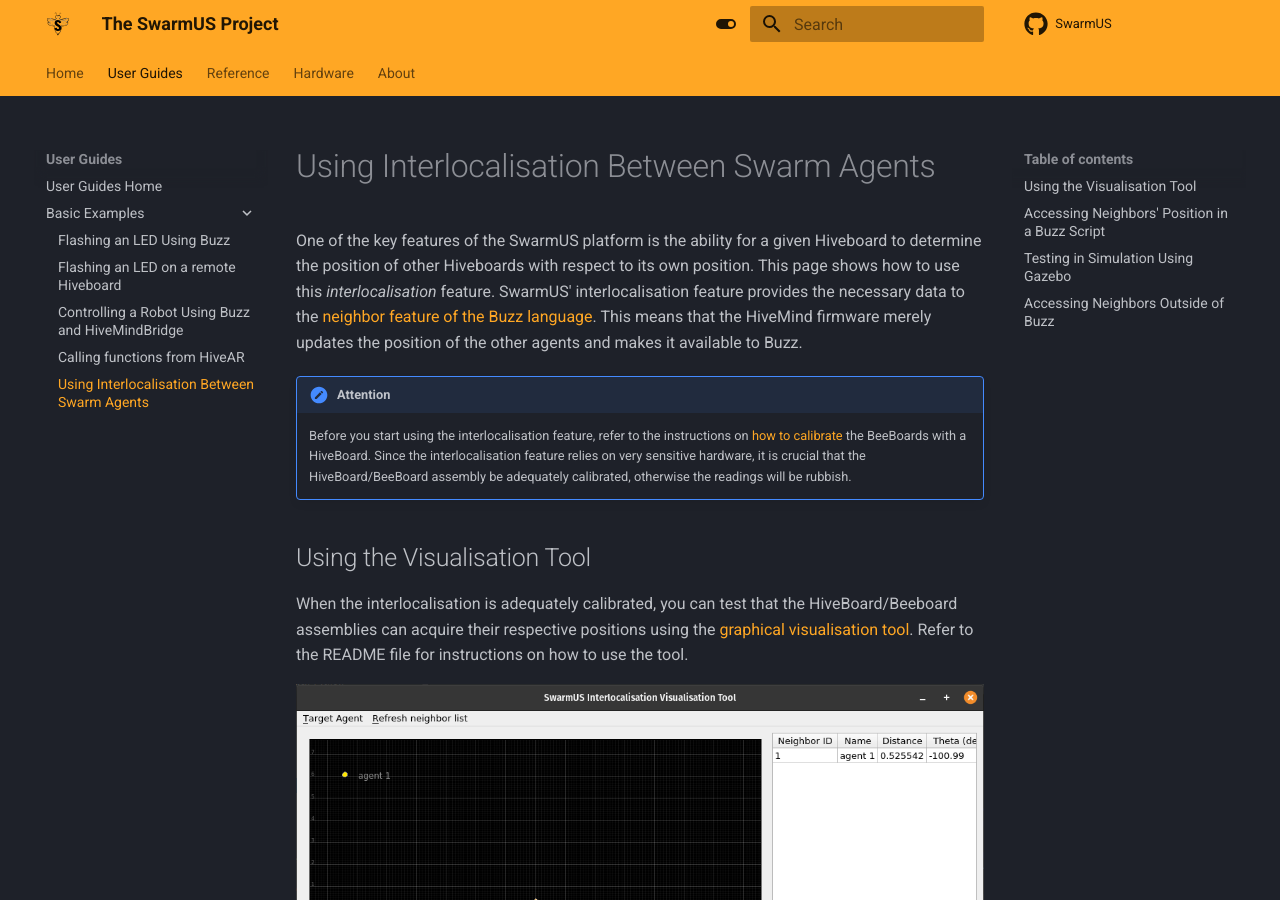
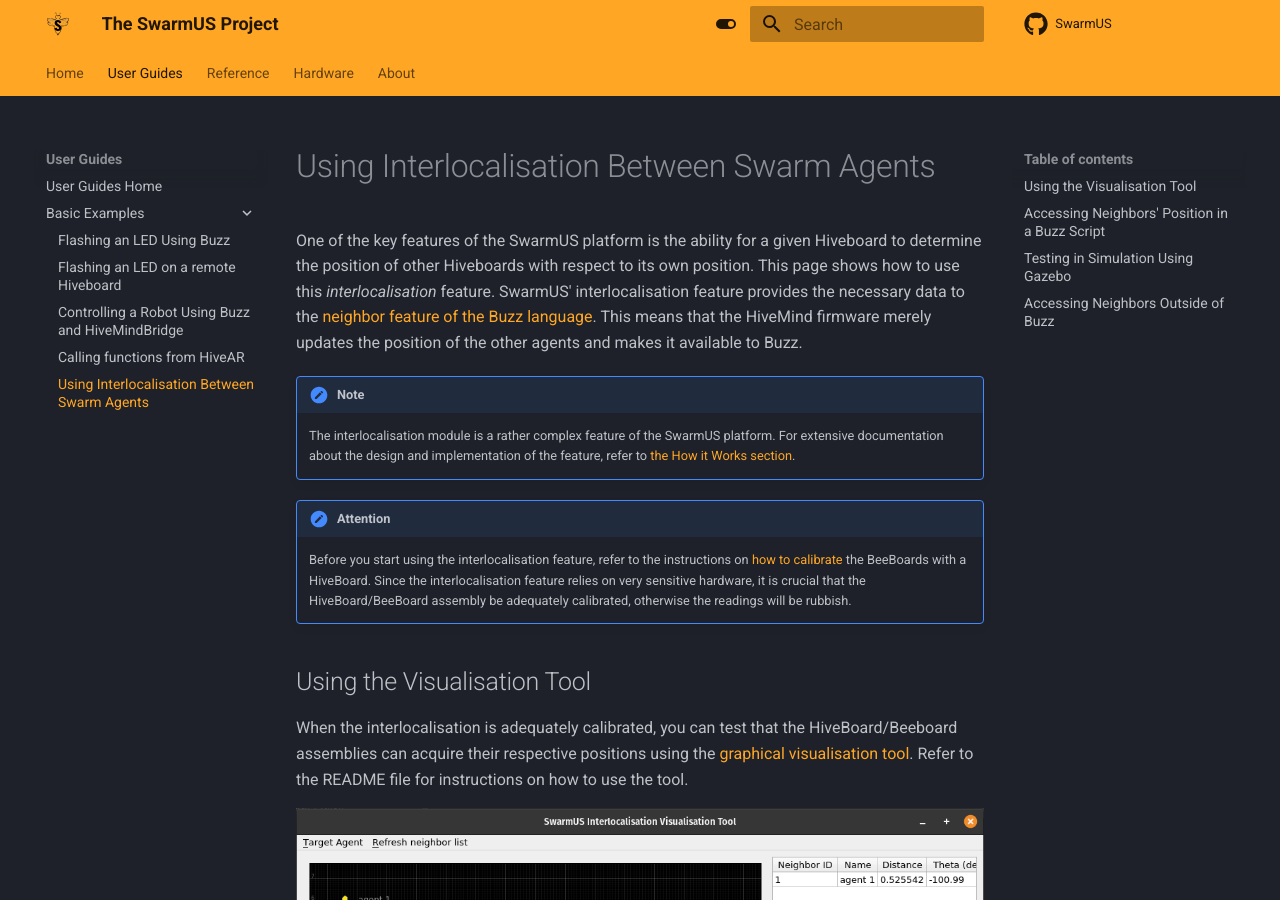
Before and after one commit to SwarmUS/SwarmUS-doc, an MkDocs documentation site: the page built from docs/sections/user-guide/basic-examples/basic-interloc.md, in a window 1280 px wide and 900 px high. Built offline with MkDocs 1.6.1 and Material for MkDocs 9.7.7, drawn with Linux system fonts in a browser that asks for light colours.

Commit message:
Merge conflicts

```diff
--- a/docs/sections/user-guide/basic-examples/basic-interloc.md
+++ b/docs/sections/user-guide/basic-examples/basic-interloc.md
@@ -2,14 +2,11 @@
 
 One of the key features of the SwarmUS platform is the ability for a given Hiveboard to determine the position of other Hiveboards with respect to its own position. This page shows how to use this *interlocalisation* feature. SwarmUS' interlocalisation feature provides the necessary data to the [neighbor feature of the Buzz language](https://github.com/buzz-lang/Buzz/blob/master/doc/api.md#neighbors). This means that the HiveMind firmware merely updates the position of the other agents and makes it available to Buzz.
 
-<!-- TODO
 !!! Note
-    The interlocalisation module is a rather complex feature of the SwarmUS platform. For extensive documentation about the design and implementation of the feature, refer to TODO.
-
--->
+    The interlocalisation module is a rather complex feature of the SwarmUS platform. For extensive documentation about the design and implementation of the feature, refer to [the How it Works section](../../reference/Interloc/how_it_works/intro.md).
 
 !!! attention
-    Before you start using the interlocalisation feature, refer to the instructions on [how to calibrate](../../reference/Interlocalisation/how-to-calibrate-interloc.md) the BeeBoards with a HiveBoard. Since the interlocalisation feature relies on very sensitive hardware, it is crucial that the HiveBoard/BeeBoard assembly be adequately calibrated, otherwise the readings will be rubbish.
+    Before you start using the interlocalisation feature, refer to the instructions on [how to calibrate](../../reference/Interloc/calibrating_a_hiveboard.md) the BeeBoards with a HiveBoard. Since the interlocalisation feature relies on very sensitive hardware, it is crucial that the HiveBoard/BeeBoard assembly be adequately calibrated, otherwise the readings will be rubbish.
 
 ## Using the Visualisation Tool
 
```
Also changed, not shown: docs/sections/reference/Interlocalisation/how-to-calibrate-interloc.md (deleted, +0 -3 lines).
